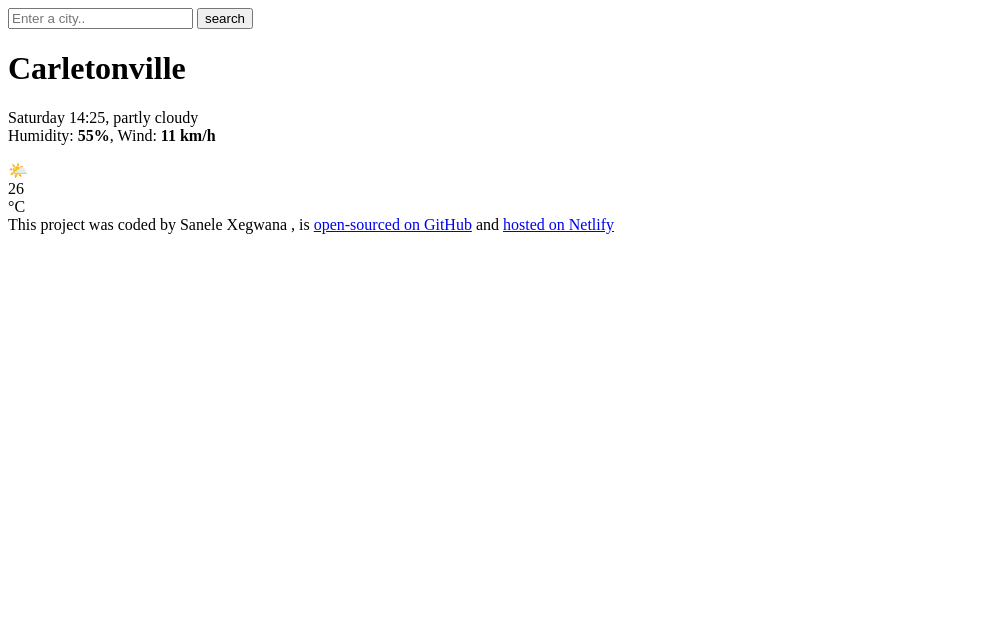
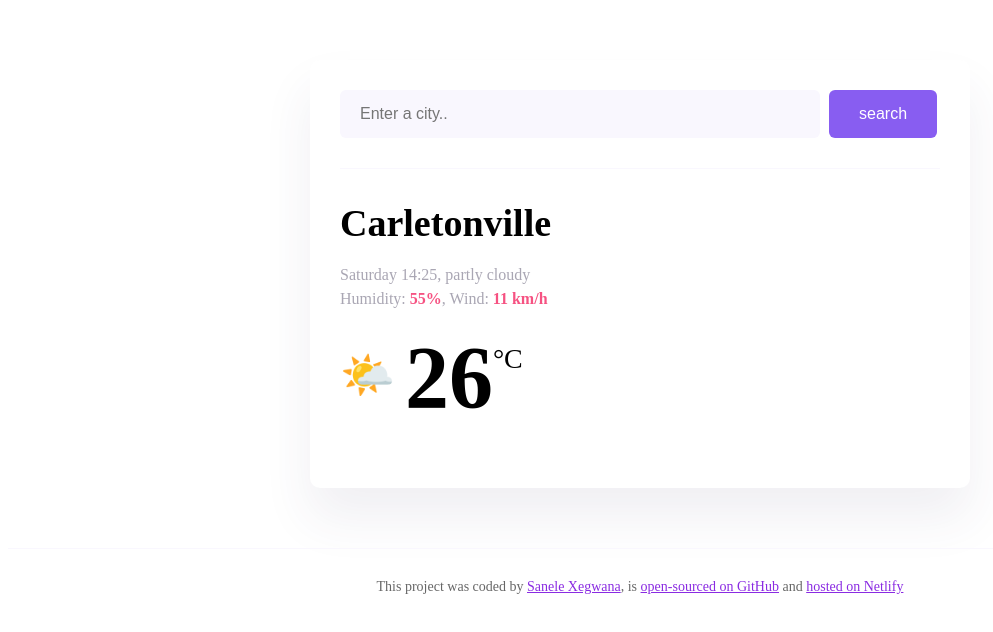
Before and after one commit to Sanele22-blip/weather-app-homework, a plain HTML site: page index.html in a window 1280 px wide. Shown: the whole page, without its empty margins (0-993 px from the left). Drawn offline with Linux system fonts and the light colour scheme.

Commit message:
added CSS

```diff
--- a/index.html
+++ b/index.html
@@ -3,6 +3,7 @@
 <head>
     <meta charset="UTF-8">
     <meta name="viewport" content="width=device-width, initial-scale=1.0">
+    <link rel="stylesheet" href="src/styles.css">
     <title>My weather homework</title>
 </head>
 <body>
@@ -34,8 +35,8 @@ Humidity: <strong>55%</strong>, Wind: <strong>11 km/h</strong>
           </div>
         </main>
         <footer>
-            This project was coded by Sanele Xegwana
-            <a href="https://github.com/Sanele22-blip/Coding-workshop" target="_blank"> </a>,
+            This project was coded by
+            <a href="https://github.com/Sanele22-blip/Coding-workshop" target="_blank">Sanele Xegwana</a>,
             is
             <a href="https://github.com/Sanele22-blip/Coding-workshop" target="_blank"
               >open-sourced on GitHub</a
@@ -46,4 +47,5 @@ Humidity: <strong>55%</strong>, Wind: <strong>11 km/h</strong>
             >
           </footer>
 </body>
+<script src="src/index.js"></script>
 </html>
--- /dev/null
+++ b/src/styles.css
@@ -0,0 +1,96 @@
+body {
+    background-color: white;
+    font-family: 'Times New Roman', Times, serif;
+}
+
+a {
+    color: blueviolet;
+}
+
+.weather-app {
+
+  background: white;
+    max-width: 600px;
+    margin: 60px auto;
+    padding: 30px;
+    border-radius: 10px;
+    box-shadow: 0 30px 50px rgba(65, 50, 100, 0.08);
+}
+
+header {
+    border-bottom: 1px solid #f9f7fe;
+    padding: 0 0 30px 0;
+  }
+
+  .search-form-input {
+    background-color: #f9f7fe;
+    border: none;
+    border-radius: 6px;
+    width: 80%;
+    font-size: 16px;
+    padding: 15px 20px;
+  }
+
+  .search-form-button {
+    background: #885df1;
+    padding: 15px 30px;
+    border: none;
+    font-size: 16px;
+    margin-left: 5px;
+    border-radius: 6px;
+    color: white;
+  }
+
+  main {
+    padding: 30px 0;
+  }
+
+  .weather-app-data {
+    display: flex;
+    justify-content: space-between;
+  }
+
+  .weather-app-city {
+    margin: 0;
+    font-size: 38px;
+    line-height: 48px;
+  }
+
+  .weather-app-details {
+    font-size: 16px;
+    color: rgba(39, 33, 66, 0.4);
+    line-height: 24px;
+    font-weight: 500;
+  }
+
+  .weather-app-details strong {
+    color: #f65282;
+  }
+
+  .weather-app-temperature-container {
+    display: flex;
+  }
+
+  .weather-app-icon {
+    font-size: 44px;
+    margin-top: 22px;
+  }
+
+  .weather-app-temperature {
+    font-size: 88px;
+    margin-left: 10px;
+    font-weight: bold;
+  }
+
+  .weatehr-app-unit {
+    margin-top: 16px;
+    font-size: 28px;
+  }
+
+  footer {
+    border-top: 1px solid #f9f7fe;
+    padding: 30px 0 0 0;
+    text-align: center;
+    font-size: 14px;
+    color: rgba(0, 0, 0, 0.6);
+  }
```
Also changed, not shown: src/index.js (added).
